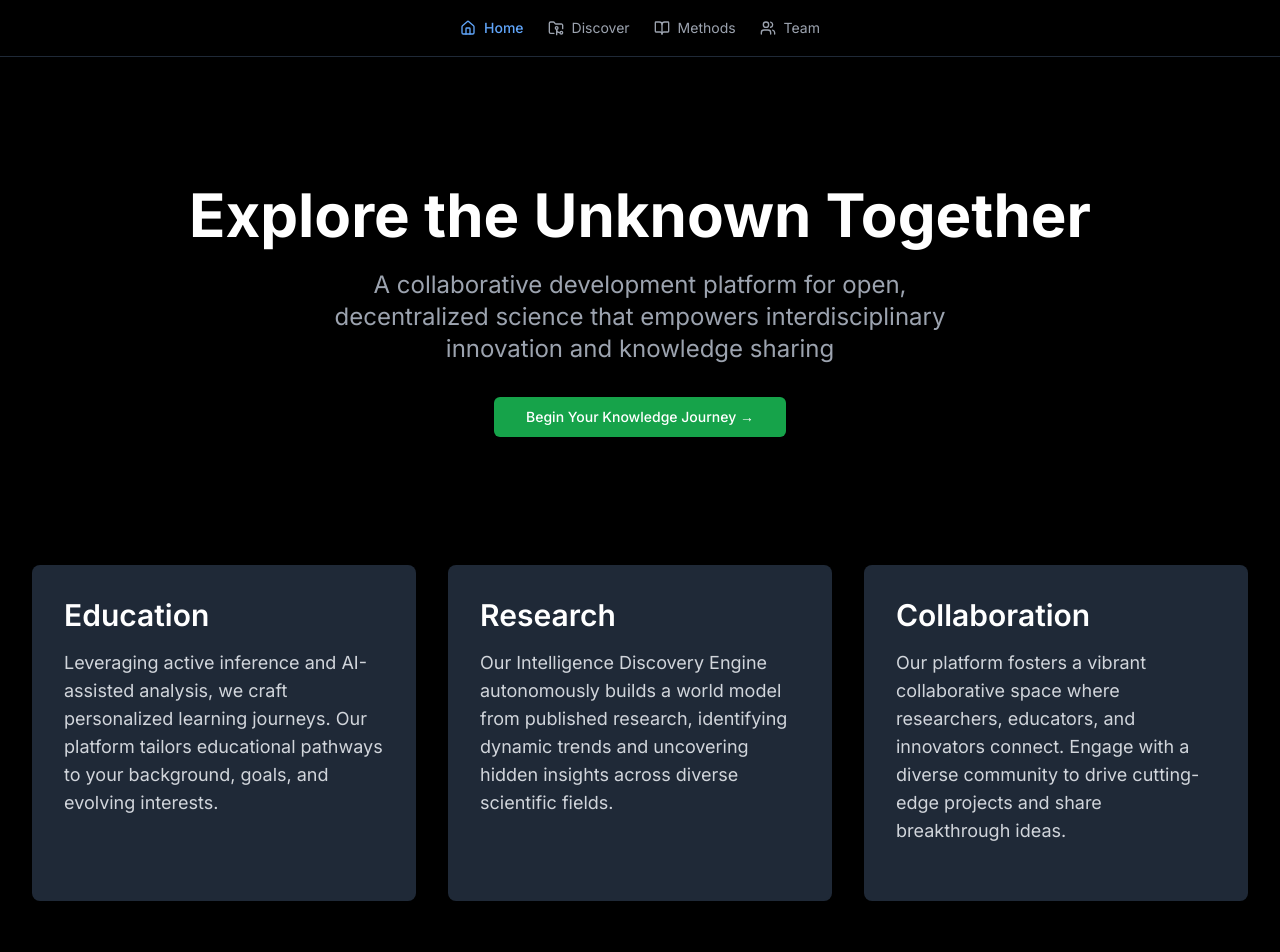
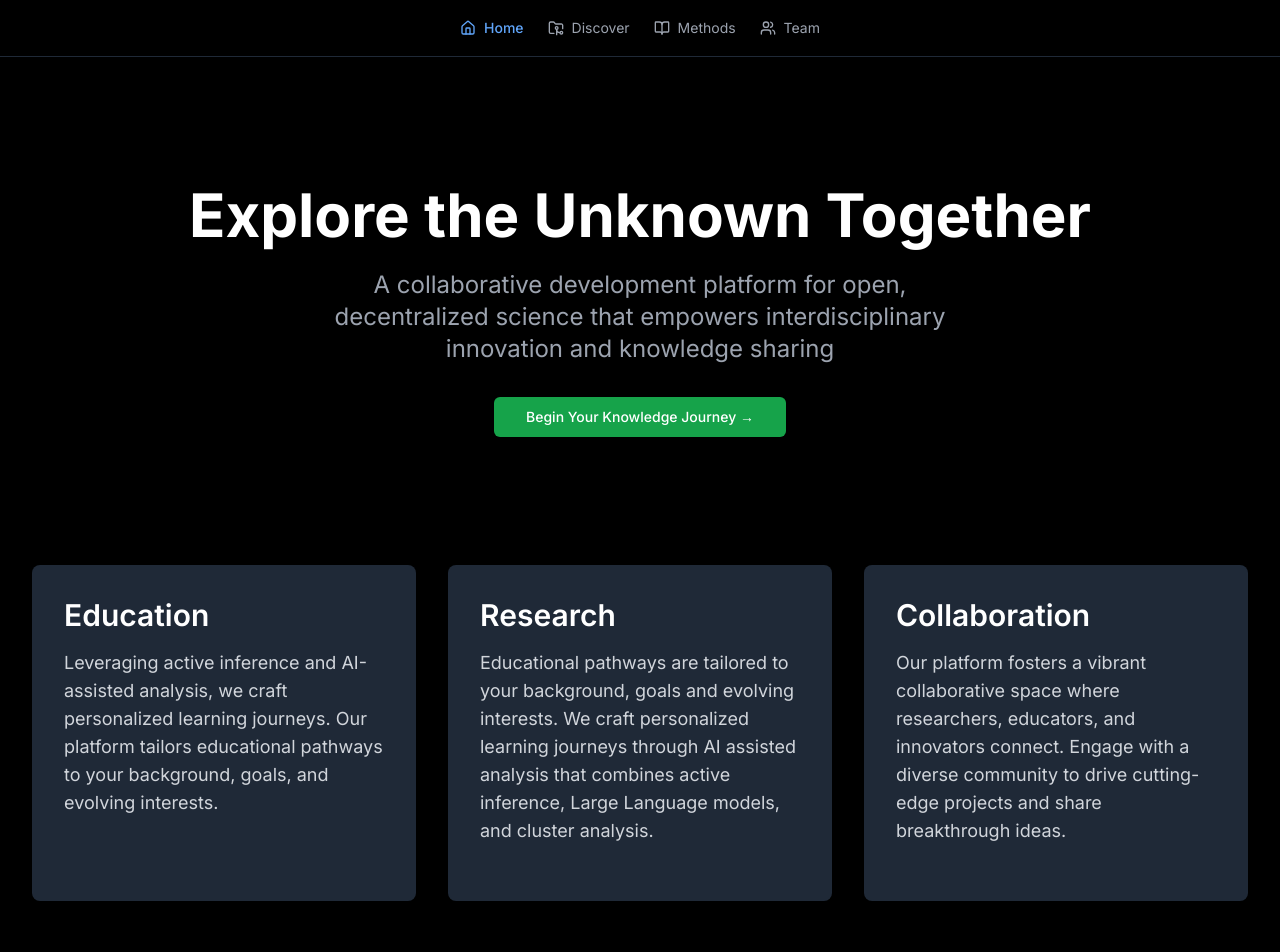
Before and after one commit to skoghoern/explore_the_unknown, a Next.js app: page / in a window 1280 px wide. Shown: the top 952 px of the page. Built offline with nearby package versions, Linux system fonts and the light colour scheme.

Commit message:
fixed any type error

```diff
--- a/app/discover/page.tsx
+++ b/app/discover/page.tsx
@@ -41,6 +41,18 @@ import {
 import { motion, AnimatePresence } from "framer-motion";
 import { ProjectOverviewModal } from "@/components/project-overview-modal";
 
+// Define a Project interface with all the properties used in the Collaboration section
+interface Project {
+  id: number;
+  title: string;
+  description: string;
+  collaborators: number;
+  status: string;
+  tags: string[];
+  match: number;
+  matchColor: string;
+}
+
 function MainComponent() {
   const [isFirstMessage, setIsFirstMessage] = useState<boolean>(true);
   const [isChatVisible, setIsChatVisible] = useState<boolean>(true);
@@ -48,7 +60,7 @@ function MainComponent() {
   const [selectedStep, setSelectedStep] = useState<number | null>(null);
   const [selectedTopic, setSelectedTopic] = useState<number | null>(null);
   const [expandedGoal, setExpandedGoal] = useState<string | null>(null);
-  const [selectedProject, setSelectedProject] = useState<any>(null);
+  const [selectedProject, setSelectedProject] = useState<Project | null>(null);
 
   // Add interface for Goal type
   interface Goal {
@@ -1084,7 +1096,7 @@ function MainComponent() {
                       <div className="h-[calc(100vh-12rem)] overflow-y-auto p-6">
                         <ProjectOverviewModal
                           isOpen={true}
-                          project={selectedProject}
+                          project={selectedProject ?? undefined}
                           onOpenChange={(open) => {
                             if (!open) {
                               setIsProjectModalOpen(false);
--- a/app/page.tsx
+++ b/app/page.tsx
@@ -42,9 +42,10 @@ export default function HomePage() {
           <div className="bg-gray-800 shadow-lg rounded-lg p-8 transform hover:scale-105 transition-transform duration-300">
             <h2 className="text-3xl font-semibold mb-4">Research</h2>
             <p className="text-lg text-gray-300 mb-6">
-              Our Intelligence Discovery Engine autonomously builds a world
-              model from published research, identifying dynamic trends and
-              uncovering hidden insights across diverse scientific fields.
+              Educational pathways are tailored to your background, goals and
+              evolving interests. We craft personalized learning journeys
+              through AI assisted analysis that combines active inference, Large
+              Language models, and cluster analysis.
             </p>
           </div>
           {/* Collaboration Card */}
```
Also changed, not shown: 1 other file (tests, documents, lock files or other folders).
